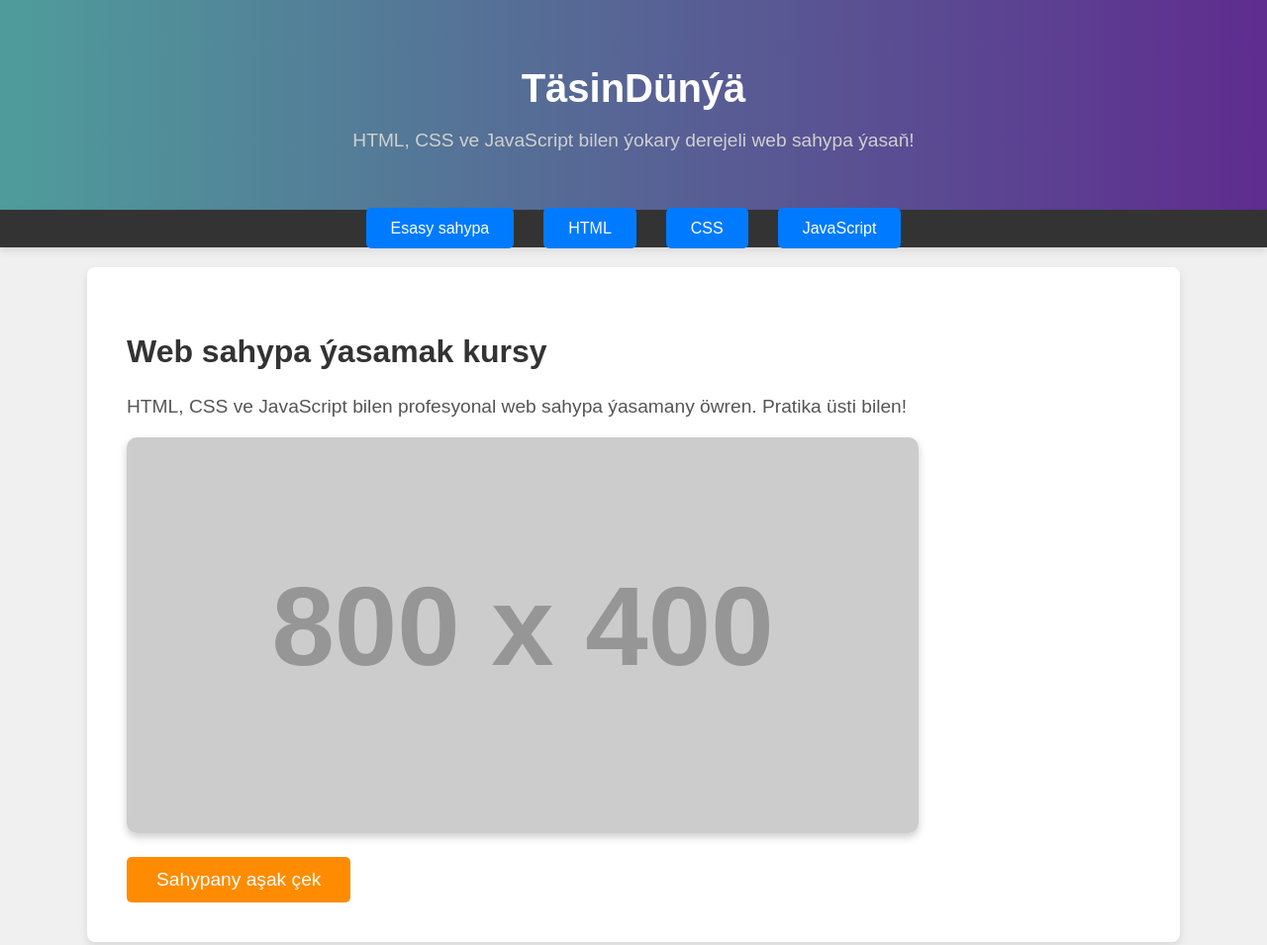
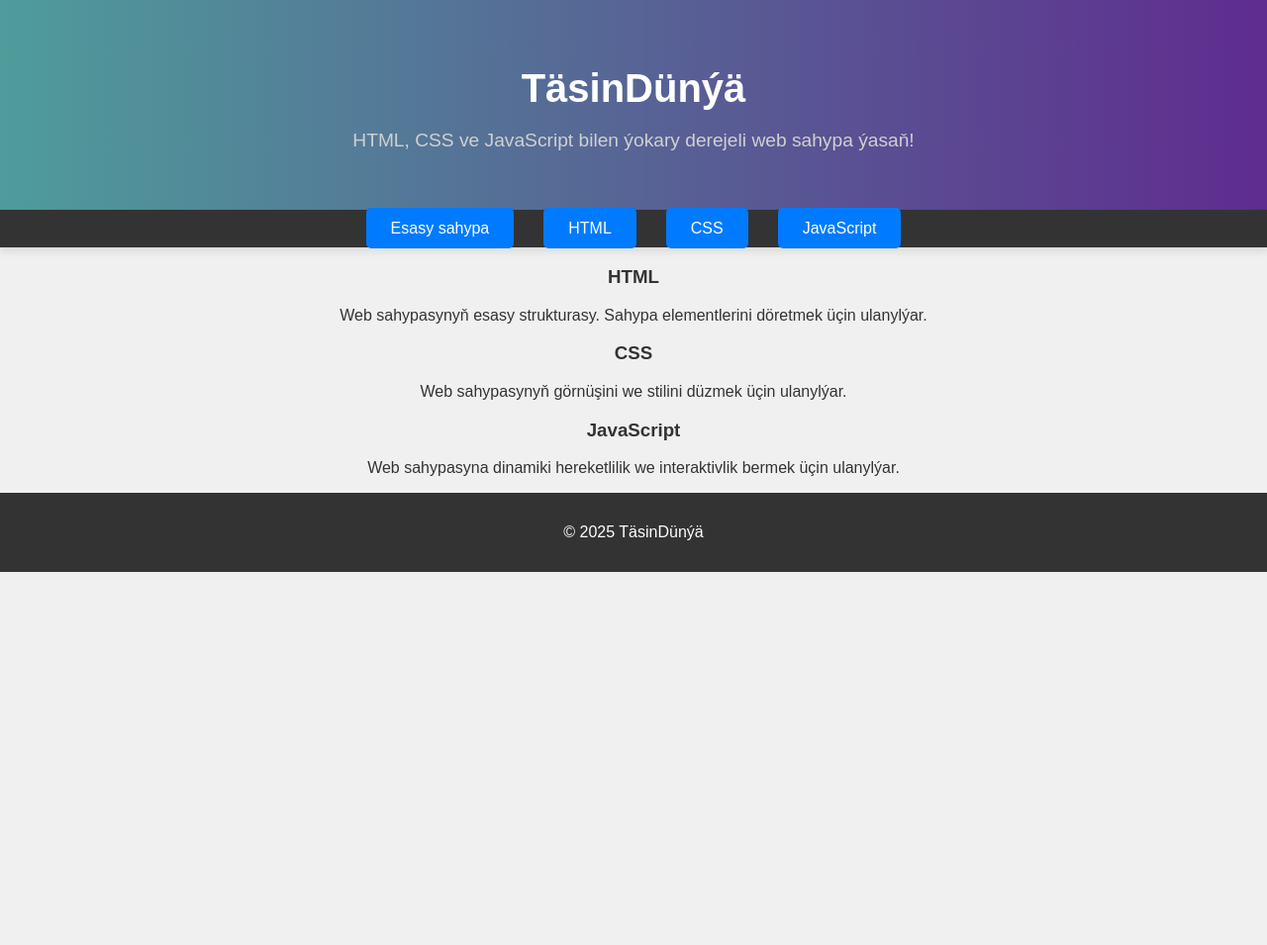
Before and after one commit to Yhoapp/tasindunya, a plain HTML site: page index.html in a window 1280 px wide. Shown: the top 955 px of the page at 99% size. After the commit the page ends 800 px from the top, so only its background shows below. Drawn offline with Linux system fonts and the light colour scheme; placeholder pictures from the web are drawn by us.

Commit message:
Update index.html

```diff
--- a/index.html
+++ b/index.html
@@ -24,17 +24,26 @@
         </ul>
     </nav>
 
-    <!-- Ana Sayfa İçeriği -->
-    <section id="main-content">
-        <h2>Web sahypa ýasamak kursy</h2>
-        <p>HTML, CSS ve JavaScript bilen profesyonal web sahypa ýasamany öwren. Pratika üsti bilen!</p>
-
-        <div class="image-container">
-            <img src="https://via.placeholder.com/800x400" alt="Web Tasarımı">
+    <!-- Teknoloji Kutuları -->
+    <div class="tech-container">
+        <!-- HTML Kutusu -->
+        <div class="tech-box html-box">
+            <h3>HTML</h3>
+            <p>Web sahypasynyň esasy strukturasy. Sahypa elementlerini döretmek üçin ulanylýar.</p>
         </div>
 
-        <button id="scrollButton">Sahypany aşak çek</button>
-    </section>
+        <!-- CSS Kutusu -->
+        <div class="tech-box css-box">
+            <h3>CSS</h3>
+            <p>Web sahypasynyň görnüşini we stilini düzmek üçin ulanylýar.</p>
+        </div>
+
+        <!-- JavaScript Kutusu -->
+        <div class="tech-box js-box">
+            <h3>JavaScript</h3>
+            <p>Web sahypasyna dinamiki hereketlilik we interaktivlik bermek üçin ulanylýar.</p>
+        </div>
+    </div>
 
     <!-- Footer -->
     <footer>
@@ -42,7 +51,14 @@
     </footer>
 
     <!-- JavaScript -->
-    <script src="script.js"></script>
+    <script>
+        // Örnek JavaScript kodu
+        document.querySelectorAll('.tech-box').forEach(box => {
+            box.addEventListener('click', function() {
+                alert(this.querySelector('h3').textContent + ' hakynda has giňişleýin maglumat!');
+            });
+        });
+    </script>
 
 </body>
 </html>
```
